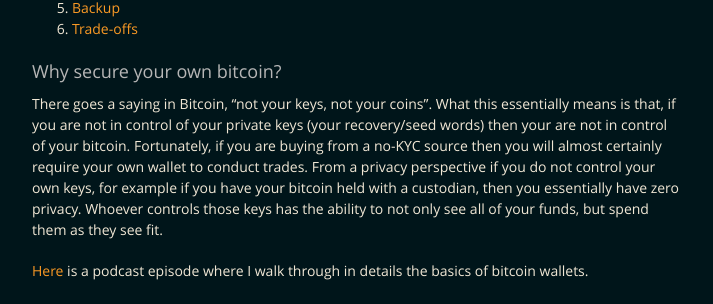
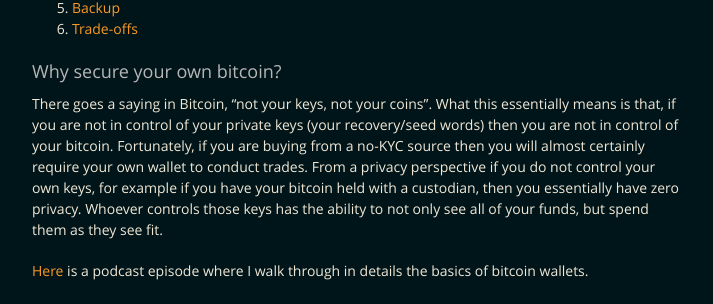
Before and after one commit to BitcoinQnA/BitcoinPrivacyGuide, a Jekyll site: the page built from secure.md, in a window 1280 px wide and 1400 px high. Shown: the part 334-638 px from the top of the window, without its empty margins (283-996 px from the left). Built offline with Jekyll 4.4.1, drawn with Linux system fonts in a browser that asks for light colours; some of the changed text lies outside the part shown.

Commit message:
Update secure.md

```diff
--- a/secure.md
+++ b/secure.md
@@ -17,7 +17,7 @@ layout: default
 
 ### Why secure your own bitcoin?
 
-There goes a saying in Bitcoin, "not your keys, not your coins". What this essentially means is that, if you are not in control of your private keys (your recovery/seed words) then your are not in control of your bitcoin. Fortunately, if you are buying from a no-KYC source then you will almost certainly require your own wallet to conduct trades. From a privacy perspective if you do not control your own keys, for example if you have your bitcoin held with a custodian, then you essentially have zero privacy. Whoever controls those keys has the ability to not only see all of your funds, but spend them as they see fit.
+There goes a saying in Bitcoin, "not your keys, not your coins". What this essentially means is that, if you are not in control of your private keys (your recovery/seed words) then you are not in control of your bitcoin. Fortunately, if you are buying from a no-KYC source then you will almost certainly require your own wallet to conduct trades. From a privacy perspective if you do not control your own keys, for example if you have your bitcoin held with a custodian, then you essentially have zero privacy. Whoever controls those keys has the ability to not only see all of your funds, but spend them as they see fit.
 
 [Here](https://www.bit-buy-bit.com/podcast-1/episode/26df4d37/ep35-bitcoin-podcast-with-itcoin-qa) is a podcast episode where I walk through in details the basics of bitcoin wallets.
 
```
Also changed, not shown: other parts of secure.md (+1 -1 lines).
